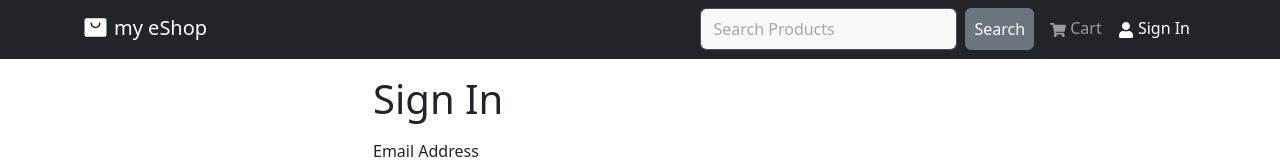
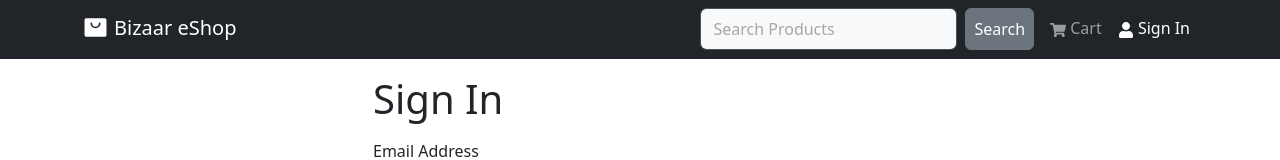
Before and after one commit to dreniff3/Bizaar-eShop, a React (Vite) app in the folder frontend/: page /login in a window 1280 px wide. Shown: the top 160 px of the page. Built offline with nearby package versions, Linux system fonts and the light colour scheme.

Commit message:
Change eShop title

```diff
--- a/frontend/index.html
+++ b/frontend/index.html
@@ -4,7 +4,7 @@
     <meta charset="UTF-8" />
     <link rel="icon" type="image/png" href="/shopping-bag.png" />
     <meta name="viewport" content="width=device-width, initial-scale=1.0" />
-    <title>my eShop</title>
+    <title>Bizaar eShop</title>
   </head>
   <body>
     <div id="root"></div>
--- a/frontend/src/constants.js
+++ b/frontend/src/constants.js
@@ -1,6 +1,6 @@
 // export const BASE_URL = process.env.NODE_ENV === 'development' ?
 // 'http://localhost:5000' : '';
-export const SHOP_NAME = 'my eShop';
+export const SHOP_NAME = 'Bizaar eShop';
 export const BASE_URL = '/';
 export const PRODUCTS_URL = '/api/products';
 export const USERS_URL = '/api/users';
```
